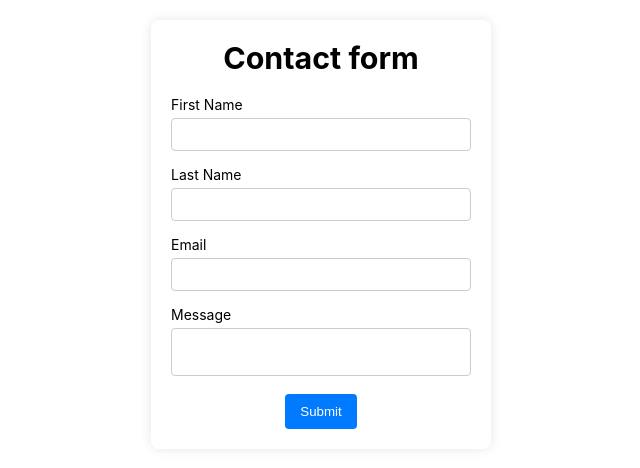
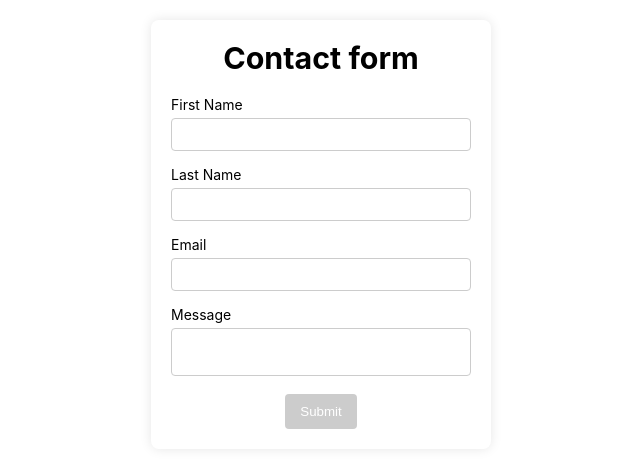
Before and after one commit to lialina/use-case, a React (Create React App) app: page / in a window 1280 px wide. Shown: the top 468 px of the page, without its empty margins (319-959 px from the left). Built offline with nearby package versions, Linux system fonts and the light colour scheme.

Commit message:
UC#8 Submit button fix

```diff
--- a/src/components/ContactForm/ContactForm.jsx
+++ b/src/components/ContactForm/ContactForm.jsx
@@ -51,7 +51,7 @@ const ContactForm = () => {
       validationSchema={validationSchema}
       onSubmit={onSubmit}
     >
-      {(formik) => (
+      {({ touched, dirty, isValid }) => (
         <FormStyled>
           <HeaderStyled>Contact form</HeaderStyled>
           <FieldWrapper>
@@ -61,6 +61,7 @@ const ContactForm = () => {
               type="text"
               name="firstName"
               data-testid="input-first-name"
+              touched={touched}
             />
             <ErrorMessage name="firstName">
               {(errorMsg) => <ErrorStyled>{errorMsg}</ErrorStyled>}
@@ -74,6 +75,7 @@ const ContactForm = () => {
               type="text"
               name="lastName"
               data-testid="input-last-name"
+              touched={touched}
             />
             <ErrorMessage name="lastName">
               {(errorMsg) => <ErrorStyled>{errorMsg}</ErrorStyled>}
@@ -87,6 +89,7 @@ const ContactForm = () => {
               type="email"
               name="email"
               data-testid="input-email"
+              touched={touched}
             />
             <ErrorMessage name="email">
               {(errorMsg) => <ErrorStyled>{errorMsg}</ErrorStyled>}
@@ -100,6 +103,7 @@ const ContactForm = () => {
               as="textarea"
               name="message"
               data-testid="textarea-message"
+              touched={touched}
             />
 
             <ErrorMessage name="message">
@@ -108,7 +112,9 @@ const ContactForm = () => {
           </FieldWrapper>
 
           <div className="submit-btn-container">
-            <SubmitBtnStyled type="submit">Submit</SubmitBtnStyled>
+            <SubmitBtnStyled type="submit" disabled={!(isValid && dirty)}>
+              Submit
+            </SubmitBtnStyled>
           </div>
         </FormStyled>
       )}
--- a/src/components/ContactForm/ContactForm.styles.js
+++ b/src/components/ContactForm/ContactForm.styles.js
@@ -51,7 +51,8 @@ export const SubmitBtnStyled = styled("button")`
   padding: 10px 15px;
   border-radius: 4px;
   border: none;
-  background-color: #007bff;
+  background-color: ${(props) => (props.disabled ? "#ccc" : "#007bff")};
+
   color: white;
   cursor: pointer;
 `;
```
Also changed, not shown: 1 other file (tests, documents, lock files or other folders).
